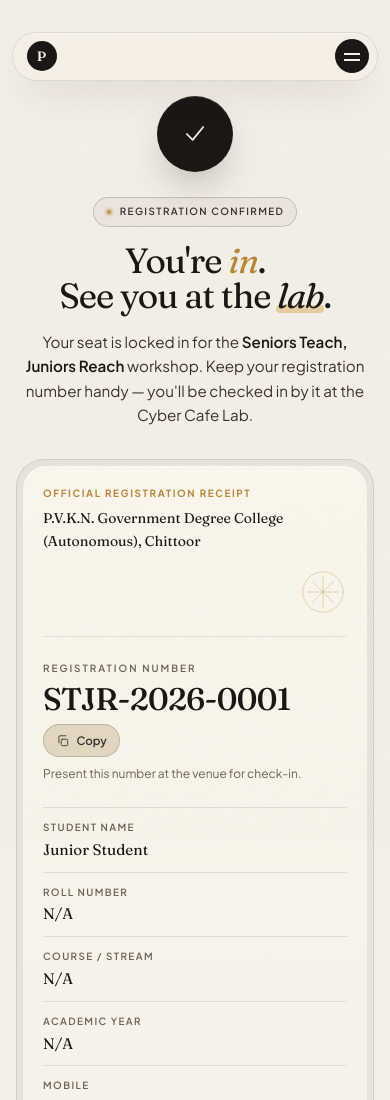
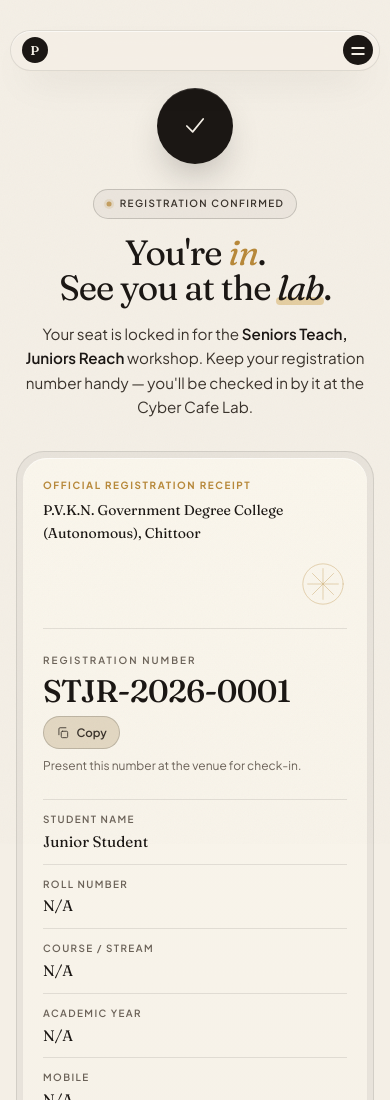
Before and after one commit to vrvijayrahul-lang/registration, a plain HTML site: page success.html in a window 390 px wide. Shown: the top 1100 px of the page. Drawn offline with Linux system fonts and the light colour scheme.

Commit message:
Tighten mobile nav (≤480px): 0.6rem top, 30px burger, 26px glyph

```diff
--- a/css/admin.css
+++ b/css/admin.css
@@ -952,10 +952,11 @@
 }
 
 @media (max-width: 480px) {
-  .nav-shell { top: 0.75rem; padding: 0 0.75rem; }
-  .nav-island { padding: 0.4rem 0.5rem 0.4rem 0.85rem; }
-  .nav-mark-glyph { width: 28px; height: 28px; font-size: 12px; }
-  .nav-burger { width: 32px; height: 32px; }
+  .nav-shell { top: 0.6rem; padding: 0 0.6rem; }
+  .nav-island { padding: 0.3rem 0.4rem 0.3rem 0.7rem; gap: 0.4rem; }
+  .nav-mark-glyph { width: 26px; height: 26px; font-size: 11px; }
+  .nav-burger { width: 30px; height: 30px; }
+  .nav-burger-line { width: 13px; }
 
   .dash-shell { padding: 16px 0 60px; }
   .dash-head { margin-bottom: 24px; gap: 14px; }
--- a/success.html
+++ b/success.html
@@ -619,12 +619,13 @@
 
     @media (max-width: 480px) {
       .wrap { padding: 0 1rem; }
-      .nav-shell { top: 0.75rem; padding: 0 0.75rem; }
-      .nav-island { padding: 0.4rem 0.5rem 0.4rem 0.85rem; }
-      .nav-mark-glyph { width: 30px; height: 30px; font-size: 0.85rem; }
-      .nav-burger { width: 34px; height: 34px; }
+      .nav-shell { top: 0.6rem; padding: 0 0.6rem; }
+      .nav-island { padding: 0.3rem 0.4rem 0.3rem 0.7rem; gap: 0.4rem; }
+      .nav-mark-glyph { width: 26px; height: 26px; font-size: 0.8rem; }
+      .nav-burger { width: 30px; height: 30px; }
+      .nav-burger-line { width: 13px; }
 
-      .success-main { padding-top: 5rem; }
+      .success-main { padding-top: 4.5rem; }
       .success-section { padding: 1rem 0 2.5rem; }
       .success-head { margin-bottom: 2rem; }
       .success-title { font-size: clamp(1.9rem, 9vw, 2.4rem); margin: 1rem 0; }
```
Also changed, not shown: index.html (+6 -5 lines), register.html (+6 -5 lines).
